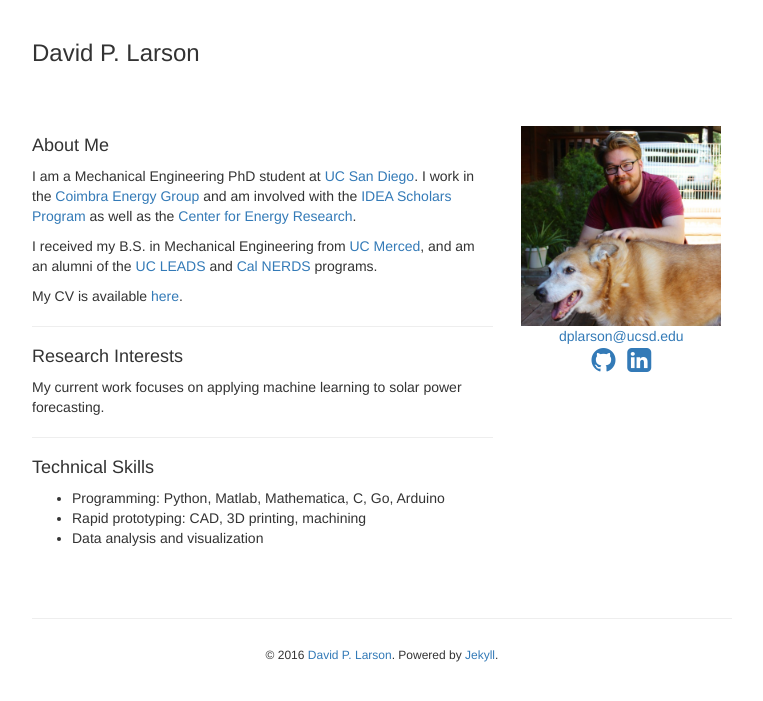
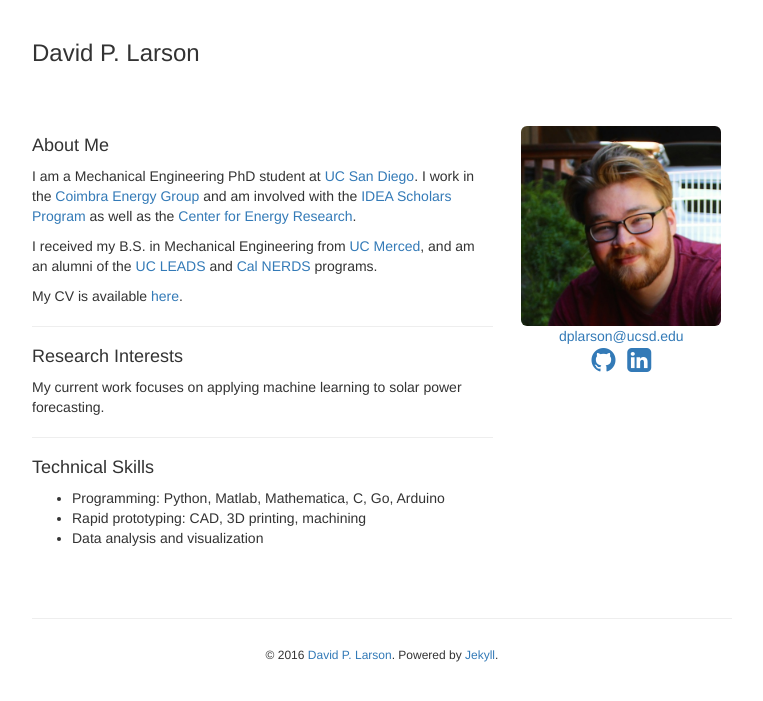
Before and after one commit to ticao-zhang/dplarson.github.io, a Jekyll site: the page built from index.md, in a window 1280 px wide. Shown: the top 701 px of the page, without its empty margins (258-1021 px from the left). Built offline with Jekyll 4.4.1, drawn with Linux system fonts in a browser that asks for light colours; nearby versions of some CDN libraries.

Commit message:
Use zoomed in profile pic
Also use the rounded-edges framing for the image (it looks nicer than
the sharp square edges).

```diff
--- a/_includes/sidebar.html
+++ b/_includes/sidebar.html
@@ -1,4 +1,4 @@
-<img src="{{ site.url }}/images/David_Larson.jpg" alt="David P. Larson" width="200" />
+<img class="img-rounded" src="{{ site.url }}/images/David_Larson_zoom.jpg" alt="David P. Larson" width="200" />
 
 <br>
 
```
